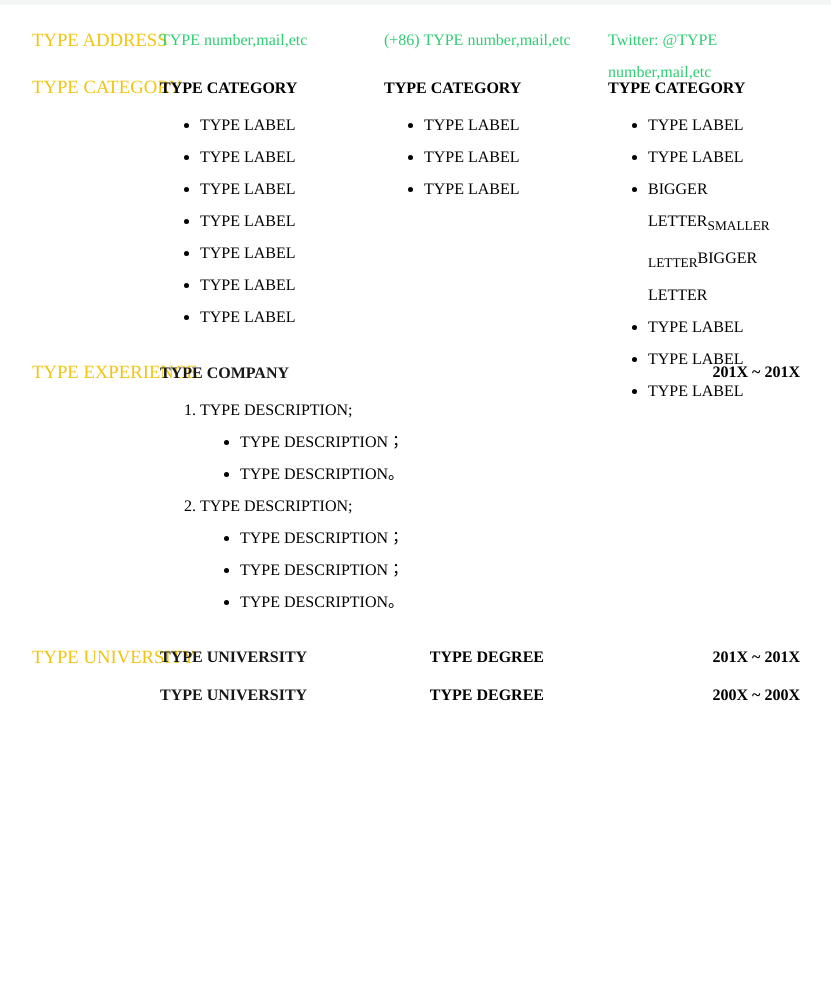
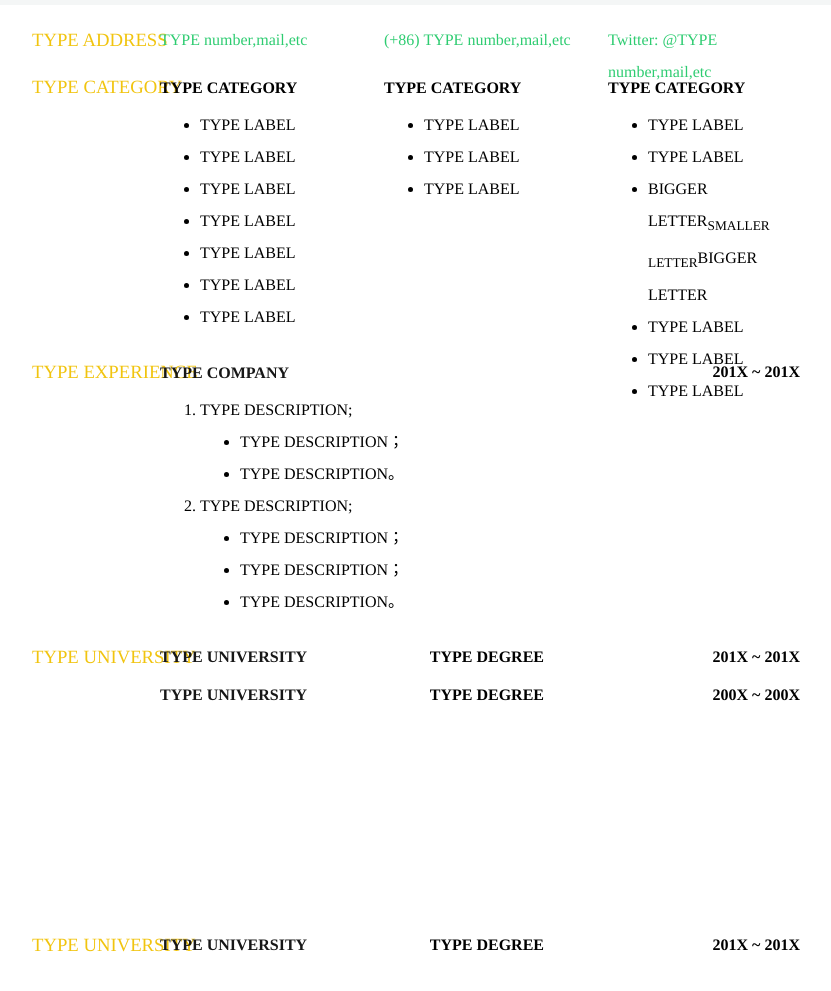
Before and after one commit to youhadonejob/helloworld, a plain HTML site: page index.html in a window 1280 px wide. Shown: the part 121-1112 px from the top of the page, without its empty margins (224-1055 px from the left). Before the commit the page ends 858 px from the top, so only its background shows below. Drawn offline with Linux system fonts and the light colour scheme.

Commit message:
Update index.html

```diff
--- a/index.html
+++ b/index.html
@@ -232,7 +232,7 @@
                 <h3>TYPE UNIVERSITY</h3>
                 <div class="edu-details">
                     <h4 class="master">
-                        <a href="http://www.XXXC.edu.cn/" target="_blank">
+                        <a href="http://www.XXXX.edu.cn/" target="_blank">
                             TYPE UNIVERSITY
                         </a>
                         <span class="degree">TYPE DEGREE</span>
@@ -247,6 +247,18 @@
                     </h4>
                 </div>
             </section>
+            <section class="educations">
+                <h3>TYPE UNIVERSITY</h3>
+                <div class="edu-details">
+                    <h4 class="master">
+                        <a href="README.md" target="_blank">
+                            TYPE UNIVERSITY
+                        </a>
+                        <span class="degree">TYPE DEGREE</span>
+                        <span class="date">201X ~ 201X</span>
+                    </h4>
+                </div>
+            </section>
 
         </section>
     </body>
```
